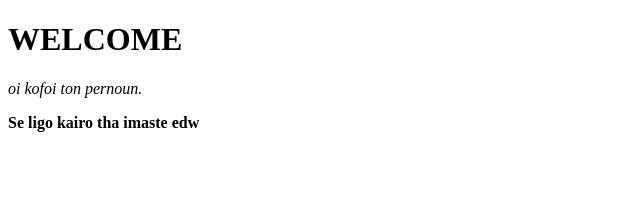
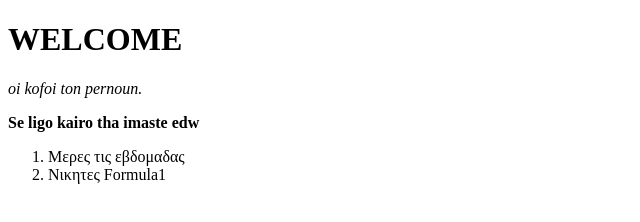
Before and after one commit to Pitu35/Pitu-website, a plain HTML site: page index.html in a window 1280 px wide. Shown: the whole page, without its empty margins (0-640 px from the left). Drawn offline with Linux system fonts and the light colour scheme.

Commit message:
Add files via upload

```diff
--- a/index.html
+++ b/index.html
@@ -11,7 +11,10 @@
    <boby>
     <strong>Se ligo kairo tha imaste edw </strong>
    </boby>
-
+   <ol>
+   <li>Μερες τις εβδομαδας </li>
+   <li>Νικητες Formula1 </li>
+   </ol>
    </html>
 
 
```
